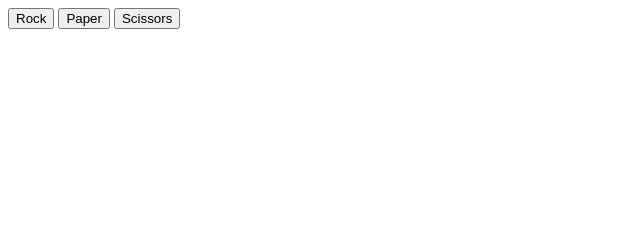
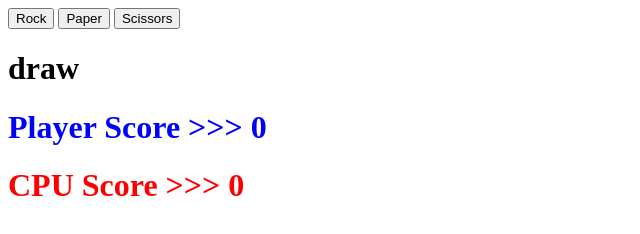
Before and after one commit to jwatkins26/js-RockPaperScissors, a plain HTML site: page index.html in a window 1280 px wide. Both pictures are taken after a click on the button "Rock". Shown: the whole page, without its empty margins (0-640 px from the left). Drawn offline with Linux system fonts and the light colour scheme.

Commit message:
Fixed Scoring

```diff
--- a/index.html
+++ b/index.html
@@ -5,7 +5,7 @@
     <meta http-equiv="X-UA-Compatible" content="IE=edge">
     <meta name="viewport" content="width=device-width, initial-scale=1.0">
     <script src="main.js" defer></script>
-    <title>Rock Paper Scissors</title>
+    <title>RoShamBo</title>
 </head>
 <body>
     <button id="1" class="rock">Rock</button>
--- a/main.js
+++ b/main.js
@@ -1,8 +1,7 @@
-/*
-const cpuSelection = getComputerChoice();
-const playerSelection = getPlayerChoice();
-*/
 
+let playerScore = 0;
+let cpuScore = 0;
+let winner = '';
 
 function getComputerChoice() {
     const hand = ['rock', 'paper', 'scissors']
@@ -10,47 +9,60 @@ function getComputerChoice() {
     return hand[choice];
 
 }
+
+
 function playRound(playerSelection, cpuSelection) {
-    let playerScore = 0;
-    let cpuScore = 0;
-
 
 
     if (playerSelection === cpuSelection ) {
         return "draw"
-    }
-    if (
+    } else if(
         (playerSelection === 'rock' && cpuSelection === 'scissors') ||
         (playerSelection === 'paper' && cpuSelection === 'rock') ||
         (playerSelection === 'scissors' && cpuSelection === 'paper')
         )
      {
-        playerScore++;
+        playerScore += 1;
         return "Player wins"
 
-    }
-    if (
+    }else if (
         (cpuSelection === 'rock' && playerSelection === 'scissors') ||
         (cpuSelection === 'paper' && playerSelection === 'rock') ||
         (cpuSelection === 'scissors' && playerSelection === 'paper')
     ) {
-        cpuScore++;
+        cpuScore += 1;
         return "CPU wins";
 
     }
+}
 
 
-}
+// Buttons
 
-// Buttons
+
+
 const buttons = document.querySelectorAll("button");
 buttons.forEach((button) => {
     button.addEventListener('click', () => {
-       const playerSelection = button.className;
+        const playerSelection = button.className;
         const cpuSelection = getComputerChoice();
-        console.log(playRound(playerSelection, cpuSelection));
+        roundWinner.textContent = playRound(playerSelection, cpuSelection);
+        pScore.textContent = `Player Score >>> ${playerScore}`;
+        cScore.textContent = `CPU Score >>> ${cpuScore}`;
 
+        })
     })
 
+const roundWinner = document.createElement('h1');
+roundWinner.textContent = `Winner: `;
+document.body.appendChild(roundWinner);
 
-})
+const pScore = document.createElement('h1');
+pScore.setAttribute('style', "font: arial; color: blue;")
+pScore.textContent = `Player Score >>> ${playerScore} `;
+document.body.appendChild(pScore);
+
+const cScore = document.createElement('h1');
+cScore.setAttribute('style', "color: red;");
+cScore.textContent = `CPU Score >>> ${cpuScore}`;
+document.body.appendChild(cScore);
```
